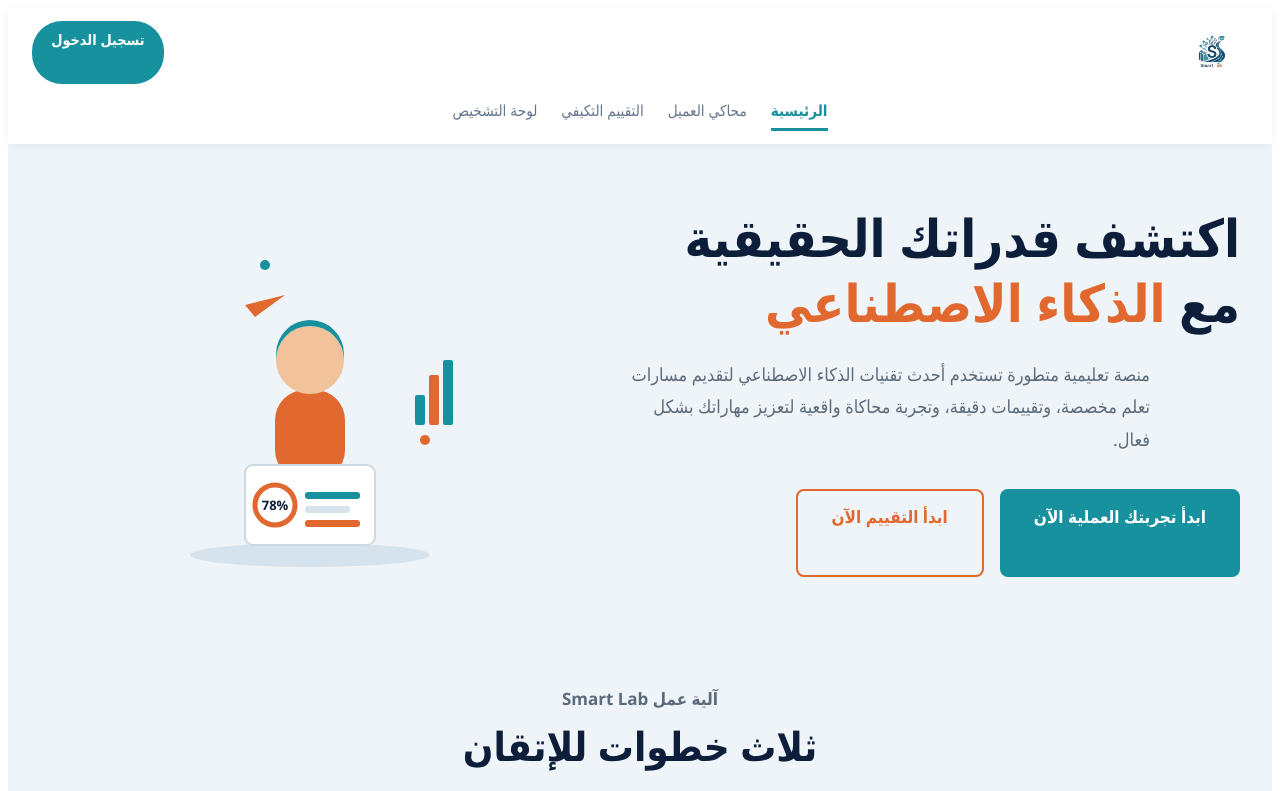
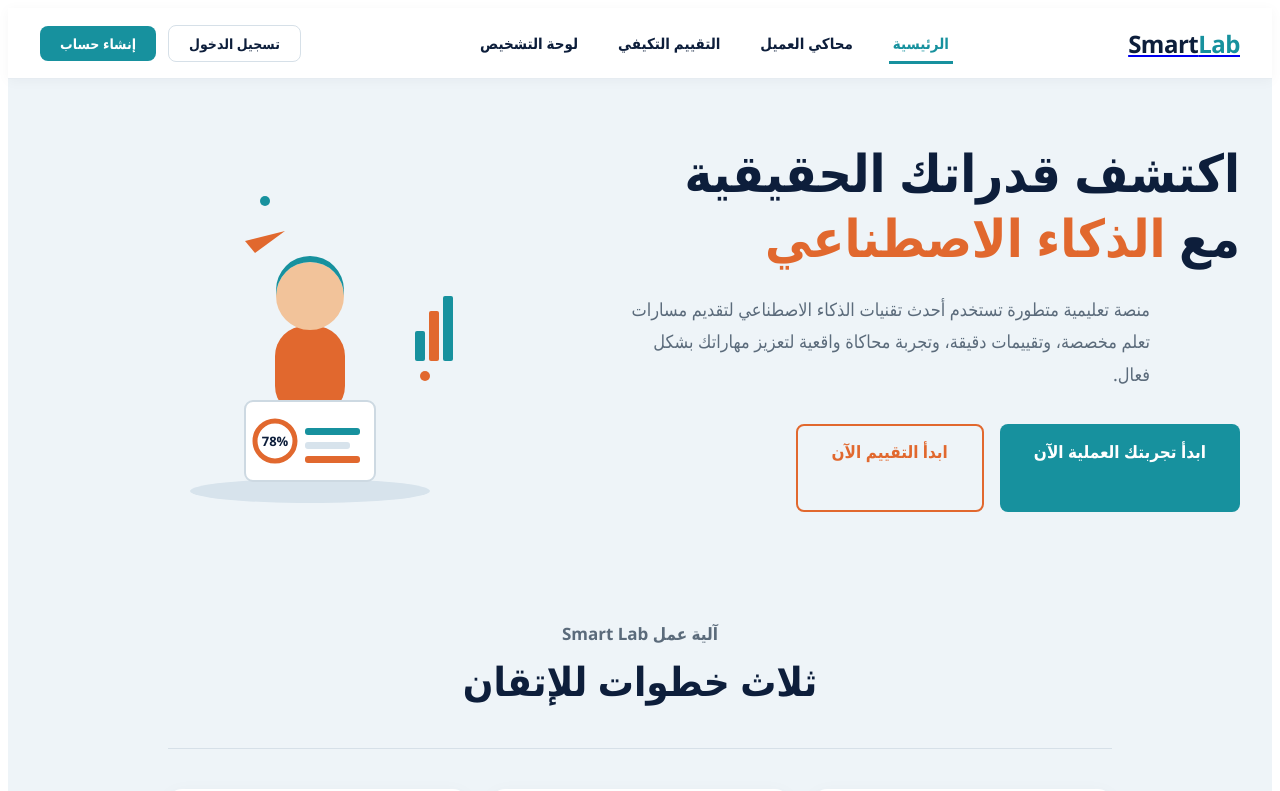
Before and after one commit to Alaa0011908/smartlab-full, a Next.js app: page / in a window 1280 px wide. Shown: the top 791 px of the page. Built offline with nearby package versions, Linux system fonts and the light colour scheme.

Commit message:
Update Navbar.js

```diff
--- a/components/Navbar.js
+++ b/components/Navbar.js
@@ -7,229 +7,333 @@ const COLORS = {
   teal: "#17919e",
   tealDark: "#127a86",
   orange: "#e1682e",
-  navy: "#0d3d4e",
+  navy: "#0D1E3B",
   white: "#ffffff",
+  bg: "#eef4f8",
+  text: "#0D1E3B",
+  muted: "#5b6b7b",
 };
 
 const styles = {
-  header: {
-    display: 'flex',
-    justifyContent: 'space-between',
-    alignItems: 'center',
-    padding: '0.8rem 1.5rem',
+  navbar: {
     backgroundColor: COLORS.white,
-    boxShadow: '0 2px 10px rgba(0,0,0,0.05)',
-    position: 'sticky',
+    borderBottom: "1px solid #e6ecf1",
+    padding: "0 24px",
+    position: "sticky",
     top: 0,
-    zIndex: 100,
-    direction: 'rtl',
-    flexWrap: 'wrap',
+    zIndex: 1000,
+    boxShadow: "0 2px 12px rgba(13,30,59,0.04)",
+    direction: "rtl",
+    fontFamily: "'Segoe UI', Tahoma, 'Cairo', system-ui, sans-serif",
   },
-  headerLeft: {
-    display: 'flex',
-    alignItems: 'center',
-    gap: '1rem',
-    order: 2,
+  navbarInner: {
+    maxWidth: "1200px",
+    margin: "0 auto",
+    display: "flex",
+    alignItems: "center",
+    justifyContent: "space-between",
+    height: "70px",
+    width: "100%",
   },
-  headerRight: {
-    display: 'flex',
-    alignItems: 'center',
-    order: 1,
+  // ✅ الشعار على اليسار
+  logoContainer: {
+    display: "flex",
+    alignItems: "center",
+    gap: "8px",
+    flexShrink: 0,
   },
-  logo: {
-    display: 'flex',
-    alignItems: 'center',
-    textDecoration: 'none',
+  logoText: {
+    fontSize: "24px",
+    fontWeight: 800,
+    color: COLORS.navy,
+    textDecoration: "none",
+    letterSpacing: "-0.5px",
   },
-  logoImage: {
-    height: '40px',
-    width: 'auto',
-    objectFit: 'contain',
+  logoAccent: {
+    color: COLORS.teal,
   },
-  nav: {
-    display: 'flex',
-    gap: '1.5rem',
-    alignItems: 'center',
-    order: 3,
-    width: '100%',
-    justifyContent: 'center',
-    marginTop: '0.5rem',
-    flexWrap: 'wrap',
+  // ✅ الروابط في المنتصف (Desktop)
+  navLinks: {
+    display: "flex",
+    alignItems: "center",
+    gap: "32px",
+    listStyle: "none",
+    margin: 0,
+    padding: 0,
   },
   navLink: {
-    textDecoration: 'none',
-    color: '#64748B',
-    fontSize: '0.95rem',
-    fontWeight: '500',
-    padding: '0.5rem 0',
-    transition: 'color 0.25s ease, border-bottom 0.25s ease',
-    borderBottom: '3px solid transparent',
+    fontSize: "15px",
+    fontWeight: 600,
+    color: COLORS.text,
+    textDecoration: "none",
+    padding: "8px 4px",
+    transition: "color 0.25s ease, border-bottom 0.25s ease",
+    borderBottom: "3px solid transparent",
+    position: "relative",
   },
   navLinkActive: {
     color: COLORS.teal,
-    fontWeight: '700',
     borderBottom: `3px solid ${COLORS.teal}`,
   },
-  loginBtn: {
+  // ✅ أزرار تسجيل الدخول على اليمين
+  authButtons: {
+    display: "flex",
+    alignItems: "center",
+    gap: "12px",
+    flexShrink: 0,
+  },
+  loginButton: {
+    padding: "8px 20px",
+    backgroundColor: "transparent",
+    color: COLORS.navy,
+    border: "1.5px solid #d6e0e8",
+    borderRadius: "8px",
+    fontSize: "14px",
+    fontWeight: 600,
+    cursor: "pointer",
+    textDecoration: "none",
+    transition: "all 0.25s ease",
+    fontFamily: "inherit",
+  },
+  signupButton: {
+    padding: "8px 20px",
     backgroundColor: COLORS.teal,
     color: COLORS.white,
-    border: 'none',
-    borderRadius: '30px',
-    padding: '0.6rem 1.2rem',
-    fontWeight: '600',
-    fontSize: '0.9rem',
-    cursor: 'pointer',
-    textDecoration: 'none',
-    display: 'inline-block',
-    transition: 'background-color 0.25s ease, transform 0.25s ease',
-    minHeight: '44px',
-    minWidth: '44px',
-    textAlign: 'center',
+    border: "none",
+    borderRadius: "8px",
+    fontSize: "14px",
+    fontWeight: 600,
+    cursor: "pointer",
+    textDecoration: "none",
+    transition: "all 0.25s ease",
+    fontFamily: "inherit",
   },
-  burgerBtn: {
-    display: 'none',
-    flexDirection: 'column',
-    justifyContent: 'space-between',
-    width: '28px',
-    height: '20px',
-    background: 'none',
-    border: 'none',
-    cursor: 'pointer',
-    padding: 0,
-    order: 3,
+  // ✅ الـ Hamburger (للجوال)
+  hamburger: {
+    display: "none",
+    flexDirection: "column",
+    gap: "4px",
+    cursor: "pointer",
+    padding: "8px",
+    background: "none",
+    border: "none",
   },
-  burgerLine: {
-    width: '100%',
-    height: '3px',
-    backgroundColor: '#334155',
-    borderRadius: '2px',
-    transition: 'all 0.3s ease',
+  hamburgerLine: {
+    width: "28px",
+    height: "3px",
+    backgroundColor: COLORS.navy,
+    borderRadius: "2px",
+    transition: "all 0.3s ease",
   },
+  // ✅ القائمة المنطوية (للجوال)
   mobileMenu: {
-    display: 'none',
-    flexDirection: 'column',
-    width: '100%',
-    padding: '1rem 0',
-    gap: '0.8rem',
-    order: 4,
+    display: "none",
+    flexDirection: "column",
+    backgroundColor: COLORS.white,
+    borderTop: "1px solid #e6ecf1",
+    padding: "16px 24px 24px",
+    gap: "8px",
   },
   mobileMenuOpen: {
-    display: 'flex',
+    display: "flex",
   },
-  mobileNavLink: {
-    textDecoration: 'none',
-    color: '#64748B',
-    fontSize: '1.1rem',
-    fontWeight: '500',
-    padding: '0.75rem 0',
-    borderBottom: '1px solid #f0f0f0',
-    textAlign: 'center',
+  mobileLink: {
+    fontSize: "16px",
+    fontWeight: 600,
+    color: COLORS.text,
+    textDecoration: "none",
+    padding: "12px 8px",
+    borderBottom: "1px solid #f0f0f0",
+    transition: "color 0.25s ease",
   },
-  mobileNavLinkActive: {
+  mobileLinkActive: {
     color: COLORS.teal,
-    fontWeight: '700',
+  },
+  mobileAuth: {
+    display: "flex",
+    flexDirection: "column",
+    gap: "8px",
+    marginTop: "8px",
+  },
+  mobileLoginButton: {
+    padding: "12px",
+    backgroundColor: "transparent",
+    color: COLORS.navy,
+    border: "1.5px solid #d6e0e8",
+    borderRadius: "8px",
+    fontSize: "15px",
+    fontWeight: 600,
+    cursor: "pointer",
+    textDecoration: "none",
+    textAlign: "center",
+    fontFamily: "inherit",
+  },
+  mobileSignupButton: {
+    padding: "12px",
+    backgroundColor: COLORS.teal,
+    color: COLORS.white,
+    border: "none",
+    borderRadius: "8px",
+    fontSize: "15px",
+    fontWeight: 600,
+    cursor: "pointer",
+    textDecoration: "none",
+    textAlign: "center",
+    fontFamily: "inherit",
   },
 };
 
+// ============================================================
+// 🏠 مكون الـ Navbar الرئيسي
+// ============================================================
 export default function Navbar() {
   const router = useRouter();
-  const [isMenuOpen, setIsMenuOpen] = useState(false);
+  const [isMobileMenuOpen, setIsMobileMenuOpen] = useState(false);
   const [isMobile, setIsMobile] = useState(false);
 
+  // التحقق من حجم الشاشة
   useEffect(() => {
     const checkMobile = () => {
       setIsMobile(window.innerWidth < 768);
     };
     checkMobile();
-    window.addEventListener('resize', checkMobile);
-    return () => window.removeEventListener('resize', checkMobile);
+    window.addEventListener("resize", checkMobile);
+    return () => window.removeEventListener("resize", checkMobile);
   }, []);
 
+  const toggleMobileMenu = () => {
+    setIsMobileMenuOpen(!isMobileMenuOpen);
+  };
+
   const navItems = [
-    { label: 'الرئيسية', href: '/' },
-    { label: 'محاكي العميل', href: '/scenarios' },
-    { label: 'التقييم التكيفي', href: '/assessment/categories' },
-    { label: 'لوحة التشخيص', href: '/dashboard' },
+    { href: "/", label: "الرئيسية" },
+    { href: "/scenarios", label: "محاكي العميل" },
+    { href: "/assessment/categories", label: "التقييم التكيفي" },
+    { href: "/dashboard", label: "لوحة التشخيص" },
   ];
 
-  const isActive = (href) => {
-    if (href === '/') return router.pathname === '/';
-    if (href === '/assessment/categories') return router.pathname.startsWith('/assessment');
-    return router.pathname.startsWith(href);
+  const isActive = (path) => {
+    return router.pathname === path || router.pathname.startsWith(path + "/");
   };
 
-  const toggleMenu = () => setIsMenuOpen(!isMenuOpen);
+  // ✅ عرض الجوال أو الديسكتوب
+  if (isMobile) {
+    return (
+      <nav style={styles.navbar}>
+        <div style={styles.navbarInner}>
+          {/* الشعار على اليسار */}
+          <Link href="/" style={styles.logoContainer}>
+            <span style={styles.logoText}>
+              Smart<span style={styles.logoAccent}>Lab</span>
+            </span>
+          </Link>
 
-  return (
-    <header style={styles.header}>
-      <div style={styles.headerLeft}>
+          {/* Hamburger Menu */}
+          <button onClick={toggleMobileMenu} style={styles.hamburger} aria-label="القائمة">
+            <span style={styles.hamburgerLine} />
+            <span style={styles.hamburgerLine} />
+            <span style={styles.hamburgerLine} />
+          </button>
+        </div>
+
+        {/* القائمة المنطوية */}
+        <div style={{ ...styles.mobileMenu, ...(isMobileMenuOpen ? styles.mobileMenuOpen : {}) }}>
+          {navItems.map((item) => (
             <Link
-          href="/auth/login"
-          style={styles.loginBtn}
-          onMouseEnter={(e) => {
-            e.currentTarget.style.backgroundColor = COLORS.tealDark;
-            e.currentTarget.style.transform = 'translateY(-2px)';
+              key={item.href}
+              href={item.href}
+              style={{
+                ...styles.mobileLink,
+                ...(isActive(item.href) ? styles.mobileLinkActive : {}),
               }}
-          onMouseLeave={(e) => {
-            e.currentTarget.style.backgroundColor = COLORS.teal;
-            e.currentTarget.style.transform = 'translateY(0)';
-          }}
+              onClick={() => setIsMobileMenuOpen(false)}
             >
+              {item.label}
+            </Link>
+          ))}
+          <div style={styles.mobileAuth}>
+            <Link href="/auth/login" style={styles.mobileLoginButton}>
               تسجيل الدخول
             </Link>
-        {isMobile && (
-          <button
-            style={styles.burgerBtn}
-            onClick={toggleMenu}
-            aria-label="القائمة"
-          >
-            <span style={{ ...styles.burgerLine, transform: isMenuOpen ? 'rotate(45deg) translate(5px, 5px)' : 'none' }} />
-            <span style={{ ...styles.burgerLine, opacity: isMenuOpen ? 0 : 1 }} />
-            <span style={{ ...styles.burgerLine, transform: isMenuOpen ? 'rotate(-45deg) translate(6px, -7px)' : 'none' }} />
-          </button>
-        )}
+            <Link href="/auth/signup" style={styles.mobileSignupButton}>
+              إنشاء حساب
+            </Link>
           </div>
+        </div>
+      </nav>
+    );
+  }
 
-      {!isMobile && (
-        <nav style={styles.nav}>
+  // ✅ عرض الديسكتوب
+  return (
+    <nav style={styles.navbar}>
+      <div style={styles.navbarInner}>
+        {/* الشعار على اليسار */}
+        <Link href="/" style={styles.logoContainer}>
+          <span style={styles.logoText}>
+            Smart<span style={styles.logoAccent}>Lab</span>
+          </span>
+        </Link>
+
+        {/* الروابط في المنتصف */}
+        <ul style={styles.navLinks}>
           {navItems.map((item) => (
+            <li key={item.href}>
               <Link
-              key={item.label}
                 href={item.href}
                 style={{
                   ...styles.navLink,
                   ...(isActive(item.href) ? styles.navLinkActive : {}),
                 }}
+                onMouseEnter={(e) => {
+                  if (!isActive(item.href)) {
+                    e.currentTarget.style.color = COLORS.teal;
+                  }
+                }}
+                onMouseLeave={(e) => {
+                  if (!isActive(item.href)) {
+                    e.currentTarget.style.color = COLORS.text;
+                  }
+                }}
               >
                 {item.label}
               </Link>
+            </li>
           ))}
-        </nav>
-      )}
+        </ul>
 
-      <div style={styles.headerRight}>
-        <Link href="/" style={styles.logo}>
-          <img src="/logo.png" alt="Smart Lab Logo" style={styles.logoImage} />
+        {/* أزرار تسجيل الدخول على اليمين */}
+        <div style={styles.authButtons}>
+          <Link
+            href="/auth/login"
+            style={styles.loginButton}
+            onMouseEnter={(e) => {
+              e.currentTarget.style.borderColor = COLORS.teal;
+              e.currentTarget.style.color = COLORS.teal;
+            }}
+            onMouseLeave={(e) => {
+              e.currentTarget.style.borderColor = "#d6e0e8";
+              e.currentTarget.style.color = COLORS.navy;
+            }}
+          >
+            تسجيل الدخول
+          </Link>
+          <Link
+            href="/auth/signup"
+            style={styles.signupButton}
+            onMouseEnter={(e) => {
+              e.currentTarget.style.backgroundColor = COLORS.tealDark;
+              e.currentTarget.style.transform = "translateY(-2px)";
+            }}
+            onMouseLeave={(e) => {
+              e.currentTarget.style.backgroundColor = COLORS.teal;
+              e.currentTarget.style.transform = "translateY(0)";
+            }}
+          >
+            إنشاء حساب
           </Link>
         </div>
-
-      {isMobile && (
-        <div style={{ ...styles.mobileMenu, ...(isMenuOpen ? styles.mobileMenuOpen : {}) }}>
-          {navItems.map((item) => (
-            <Link
-              key={item.label}
-              href={item.href}
-              style={{
-                ...styles.mobileNavLink,
-                ...(isActive(item.href) ? styles.mobileNavLinkActive : {}),
-              }}
-              onClick={() => setIsMenuOpen(false)}
-            >
-              {item.label}
-            </Link>
-          ))}
       </div>
-      )}
-    </header>
+    </nav>
   );
 }
```
Lines whose indentation alone changed are shown as unchanged.
